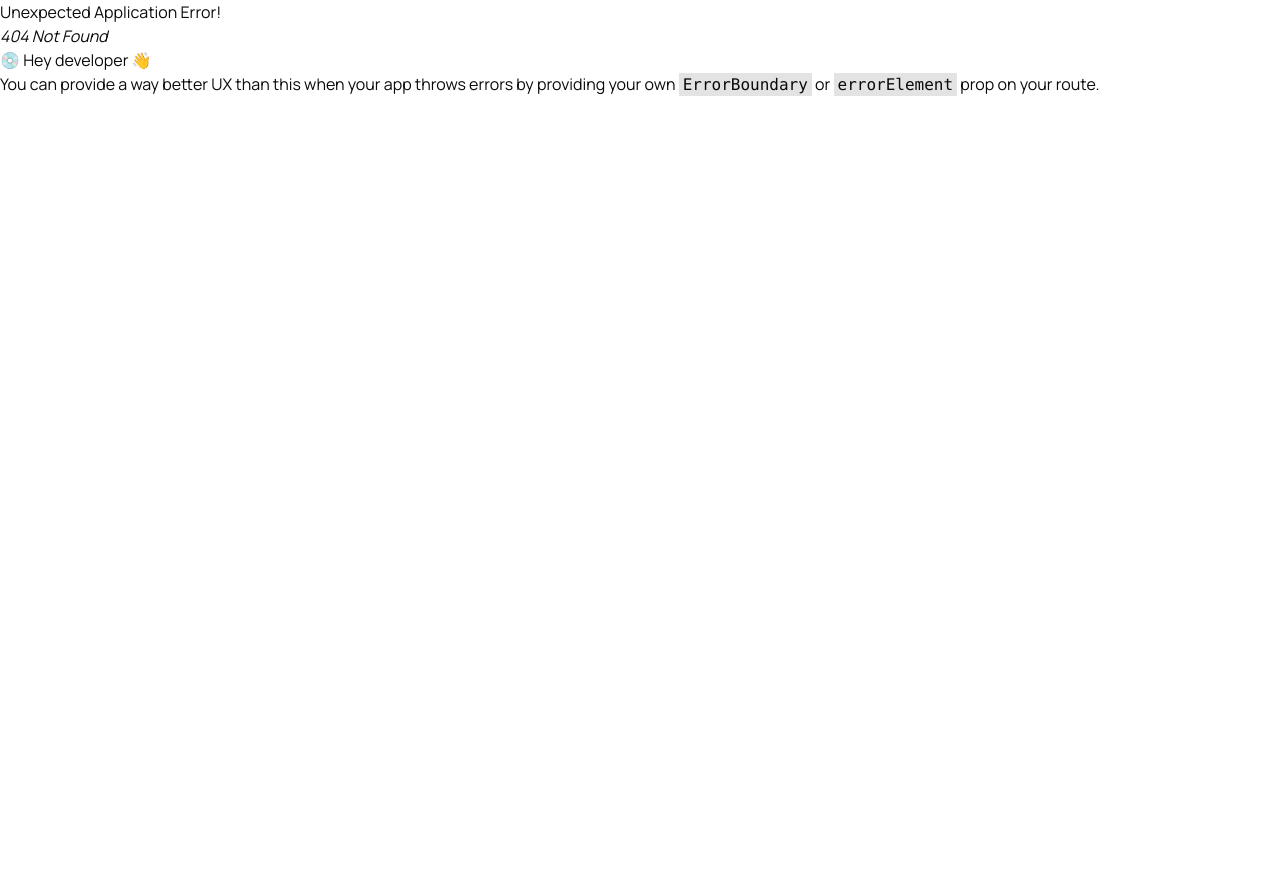
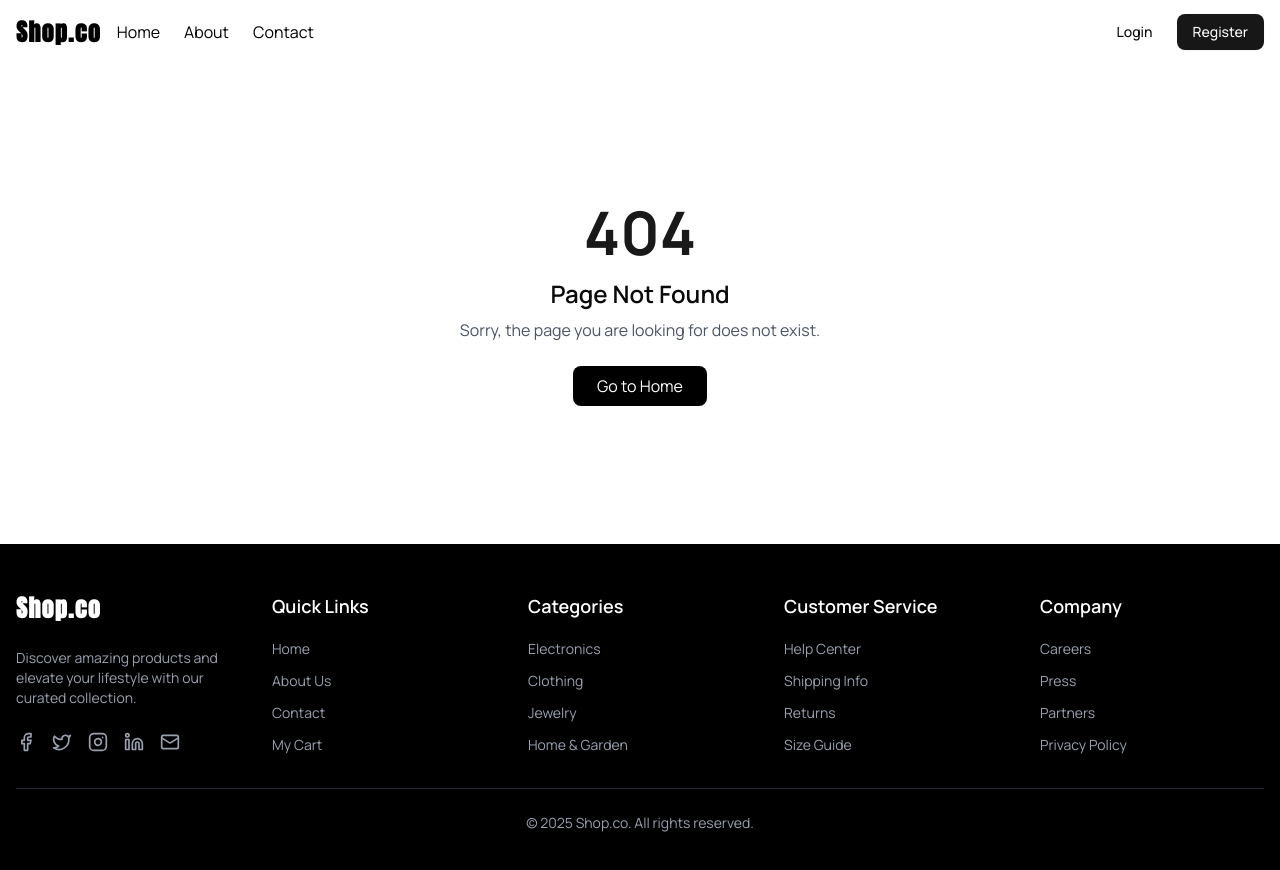
Before and after one commit to waleedsalah4/e-commerce-store, a React (Vite) app: page /contact in a window 1280 px wide. Before the commit this address had no page. Shown: the top 870 px of the page. Before the commit the page ends 800 px from the top, so only its background shows below. Built offline with nearby package versions, Linux system fonts and the light colour scheme.

Commit message:
feat: add not found page

```diff
--- /dev/null
+++ b/src/pages/NotFound.tsx
@@ -0,0 +1,21 @@
+import { Link } from "react-router-dom";
+
+const NotFound = () => {
+  return (
+    <div className="flex min-h-[60vh] flex-col items-center justify-center text-center">
+      <h1 className="mb-4 text-6xl font-bold text-black/90">404</h1>
+      <h2 className="mb-2 text-2xl font-semibold">Page Not Found</h2>
+      <p className="mb-6 text-gray-600">
+        Sorry, the page you are looking for does not exist.
+      </p>
+      <Link
+        to="/"
+        className="inline-block rounded-md bg-black px-6 py-2 text-white transition-colors hover:bg-black/90"
+      >
+        Go to Home
+      </Link>
+    </div>
+  );
+};
+
+export default NotFound;
```
Also changed, not shown: src/routes.tsx (+9 -0 lines).
